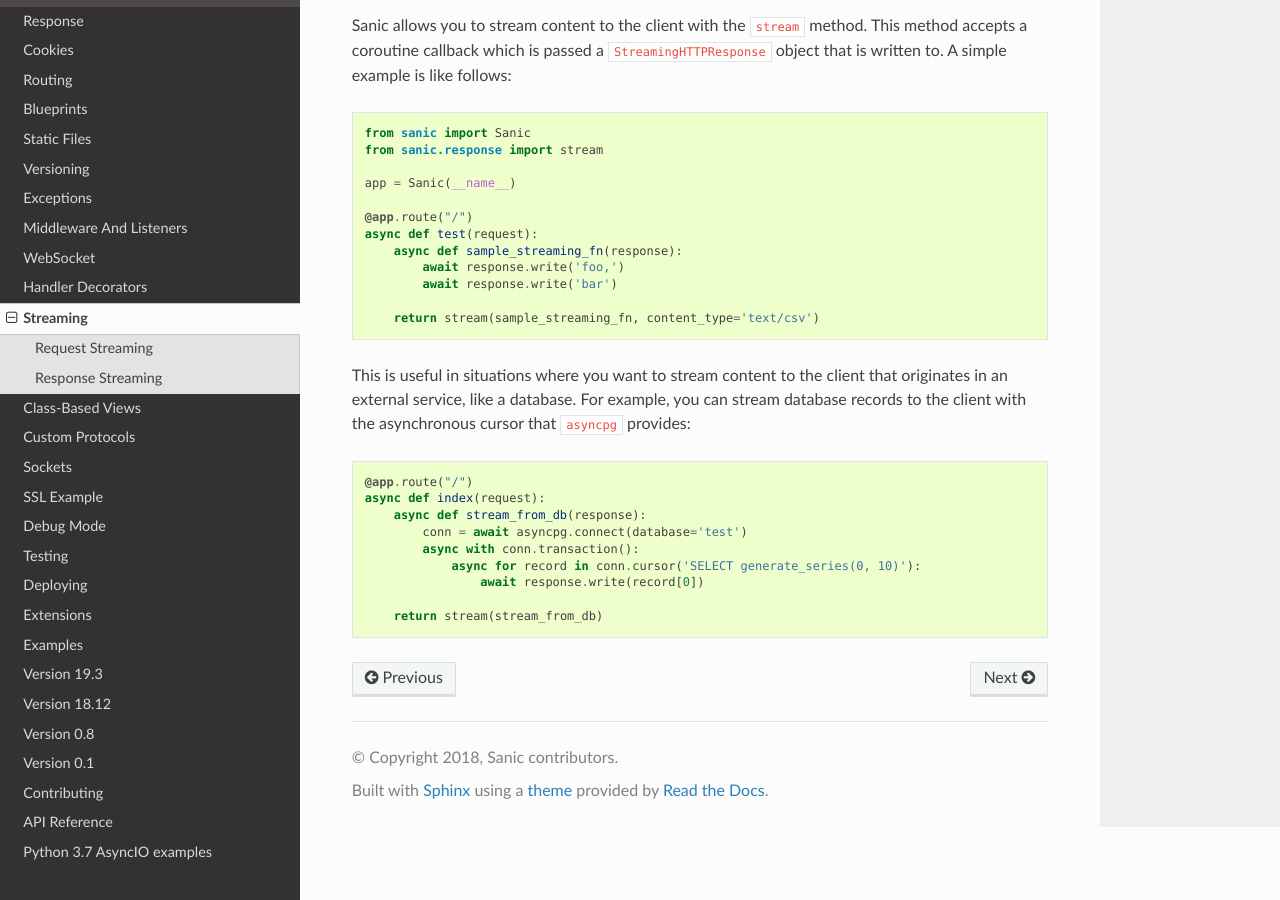
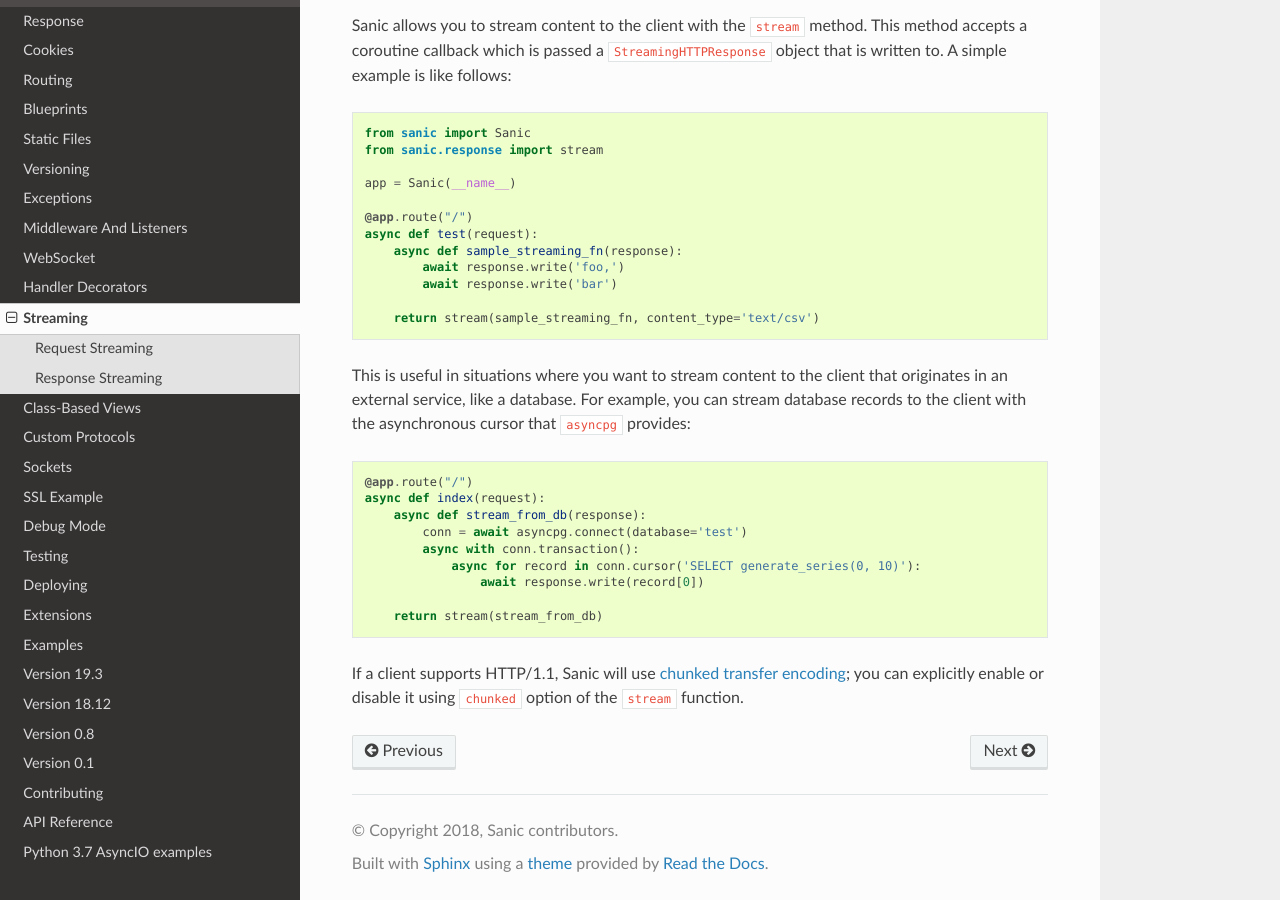
Before and after one commit to sanic-org/sanic, a Sphinx documentation site: the page built from docs/sanic/streaming.md, in a window 1280 px wide and 900 px high, scrolled down 1692 px. Built offline with Sphinx 7.4.7 and the Read the Docs theme 2.0.0, drawn with Linux system fonts in a browser that asks for light colours.

Commit message:
Upadte documentation for streaming response

````diff
--- a/docs/sanic/streaming.md
+++ b/docs/sanic/streaming.md
@@ -117,3 +117,5 @@ async def index(request):
 
     return stream(stream_from_db)
 ```
+
+If a client supports HTTP/1.1, Sanic will use [chunked transfer encoding](https://en.wikipedia.org/wiki/Chunked_transfer_encoding); you can explicitly enable or disable it using `chunked` option of the `stream` function.
````
Also changed, not shown: docs/sanic/response.md (+2 -0 lines).
